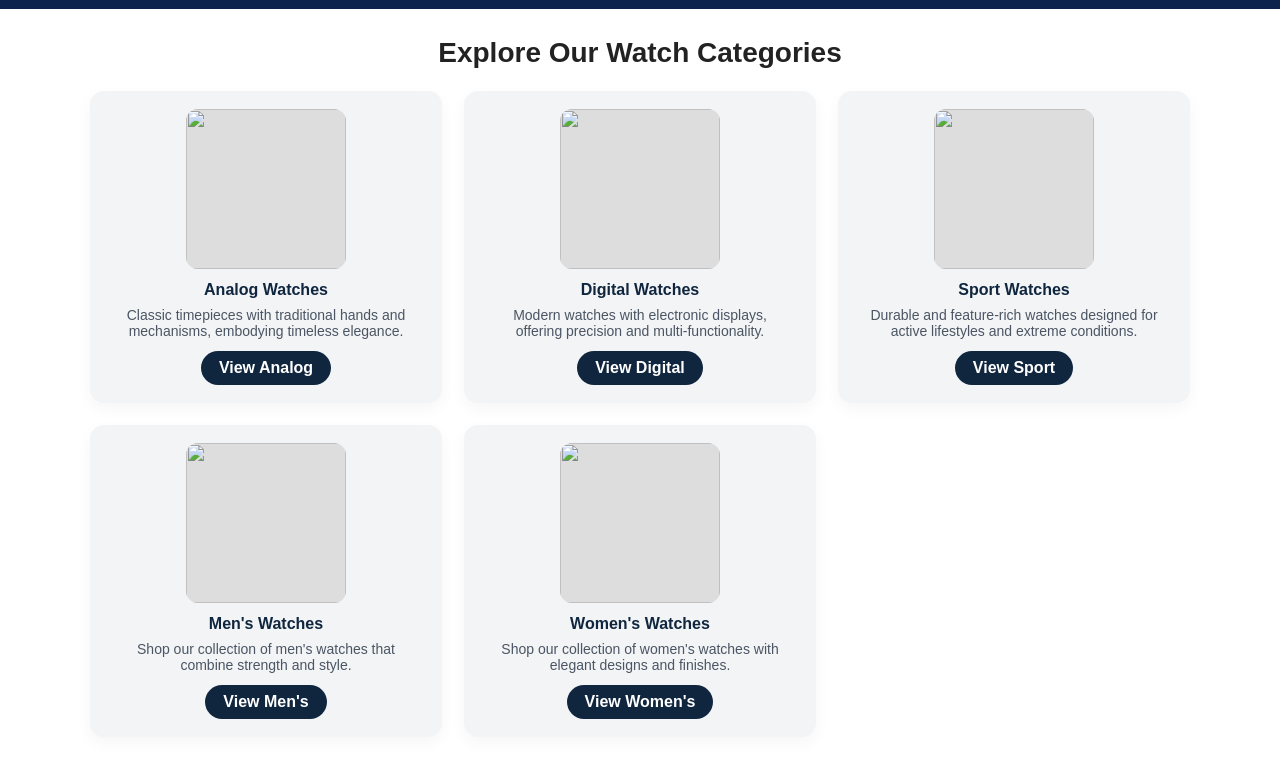
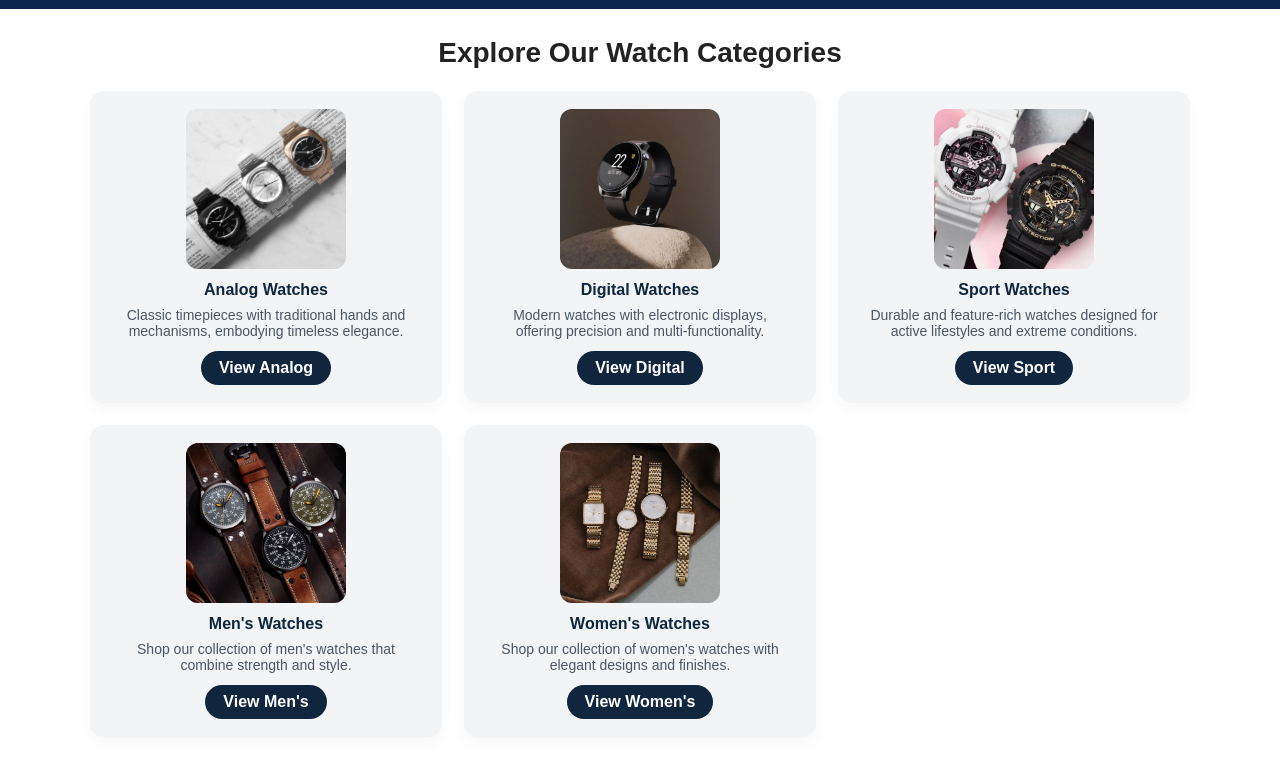
Before and after one commit to Ali-Noor101/TimeAura-Watches, a plain HTML site: page categories.html in a window 1280 px wide. Shown: the part 38-800 px from the top of the page. Drawn offline with Linux system fonts and the light colour scheme.

Commit message:
Update categories.html

```diff
--- a/categories.html
+++ b/categories.html
@@ -190,7 +190,7 @@
 
           <div class="onecat">
             <div class="catpic">
-              <img src="cat-analog.jpg">
+              <img src="images/cat-analog.jpg">
             </div>
             <div class="cattitle">Analog Watches</div>
             <div class="cattext">Classic timepieces with traditional hands and mechanisms, embodying timeless elegance.</div>
@@ -199,7 +199,7 @@
 
           <div class="onecat">
             <div class="catpic">
-              <img src="cat-digital.jpg">
+              <img src="images/cat-digital.jpg">
             </div>
             <div class="cattitle">Digital Watches</div>
             <div class="cattext">Modern watches with electronic displays, offering precision and multi-functionality.</div>
@@ -208,7 +208,7 @@
 
           <div class="onecat">
             <div class="catpic">
-              <img src="cat-sport.jpg">
+              <img src="images/cat-sport.jpg">
             </div>
             <div class="cattitle">Sport Watches</div>
             <div class="cattext">Durable and feature-rich watches designed for active lifestyles and extreme conditions.</div>
@@ -217,7 +217,7 @@
 
           <div class="onecat">
             <div class="catpic">
-              <img src="cat-mens.jpg">
+              <img src="images/cat-mens.jpg">
             </div>
             <div class="cattitle">Men's Watches</div>
             <div class="cattext">Shop our collection of men's watches that combine strength and style.</div>
@@ -226,7 +226,7 @@
 
           <div class="onecat">
             <div class="catpic">
-              <img src="cat-womens.jpg">
+              <img src="images/cat-womens.jpg">
             </div>
             <div class="cattitle">Women's Watches</div>
             <div class="cattext">Shop our collection of women's watches with elegant designs and finishes.</div>
```
